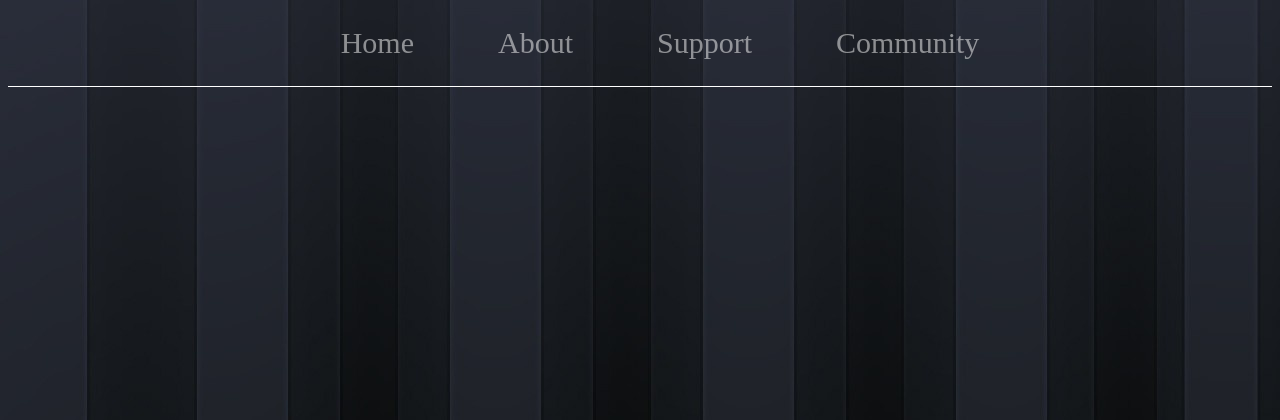
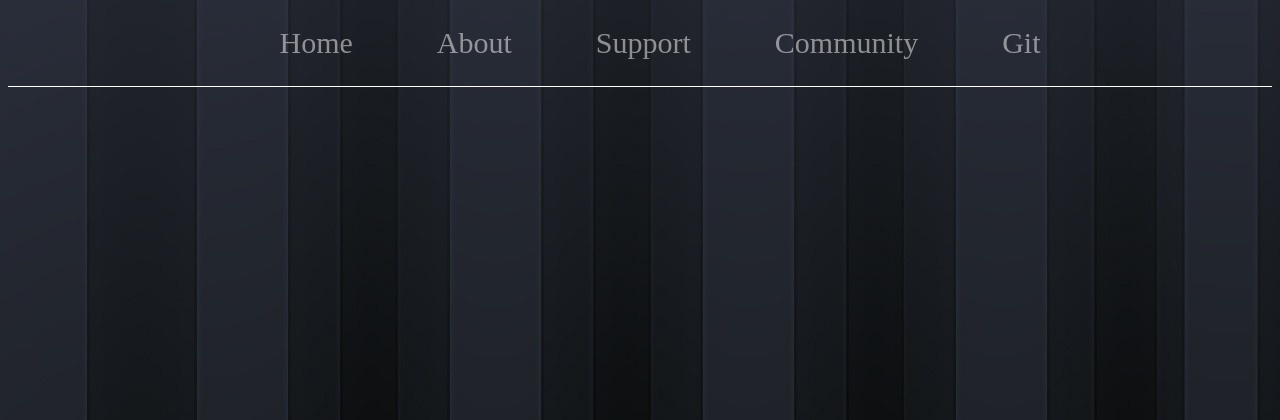
Before and after one commit to RinaldsKudelko/vinteger, a Django app: page / in a window 1280 px wide. Shown: the top 420 px of the page. Run offline with Django 3.2, Linux system fonts and the light colour scheme; some libraries are stand-ins or nearby versions.

Commit message:
another change

```diff
--- a/home/templates/home/home.html
+++ b/home/templates/home/home.html
@@ -26,6 +26,7 @@
                     <li class = "list-item"> About </li>
                     <li class = "list-item"> Support </li>
                     <li class = "list-item"> Community </li>
+                    <li class = "list-item"> Git </li>
                 </ul>
 
             </div>
```
